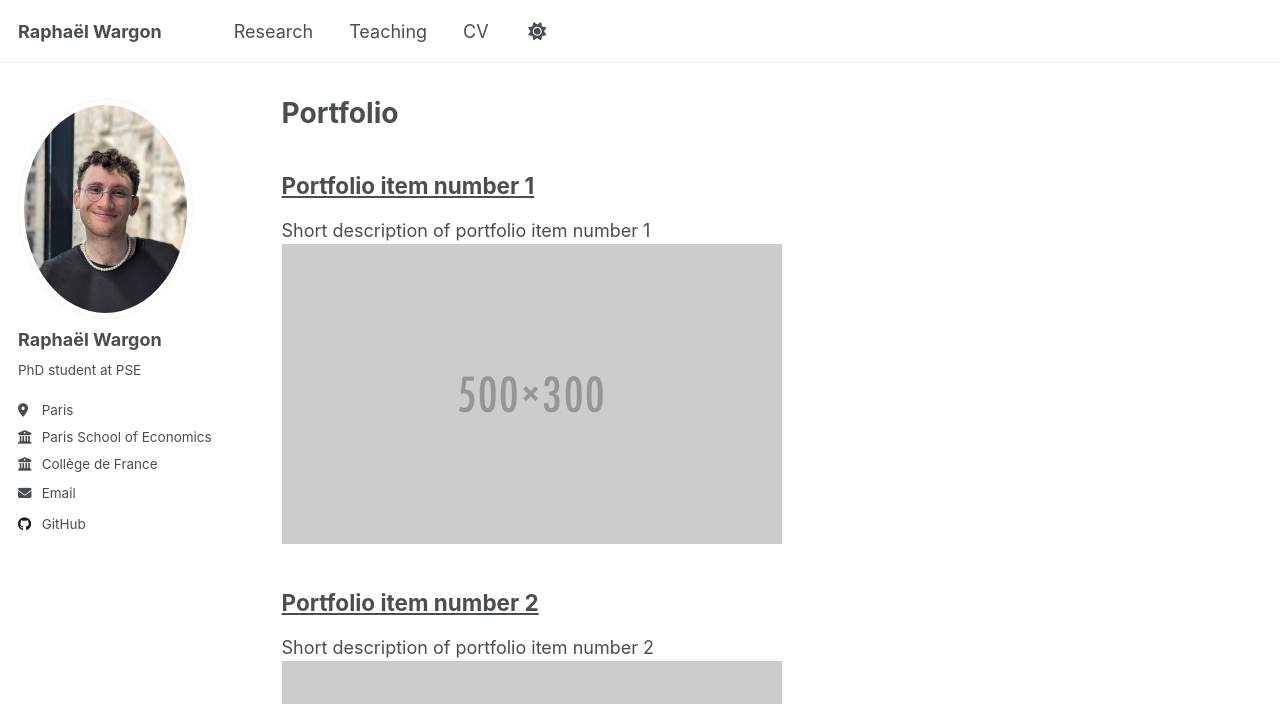
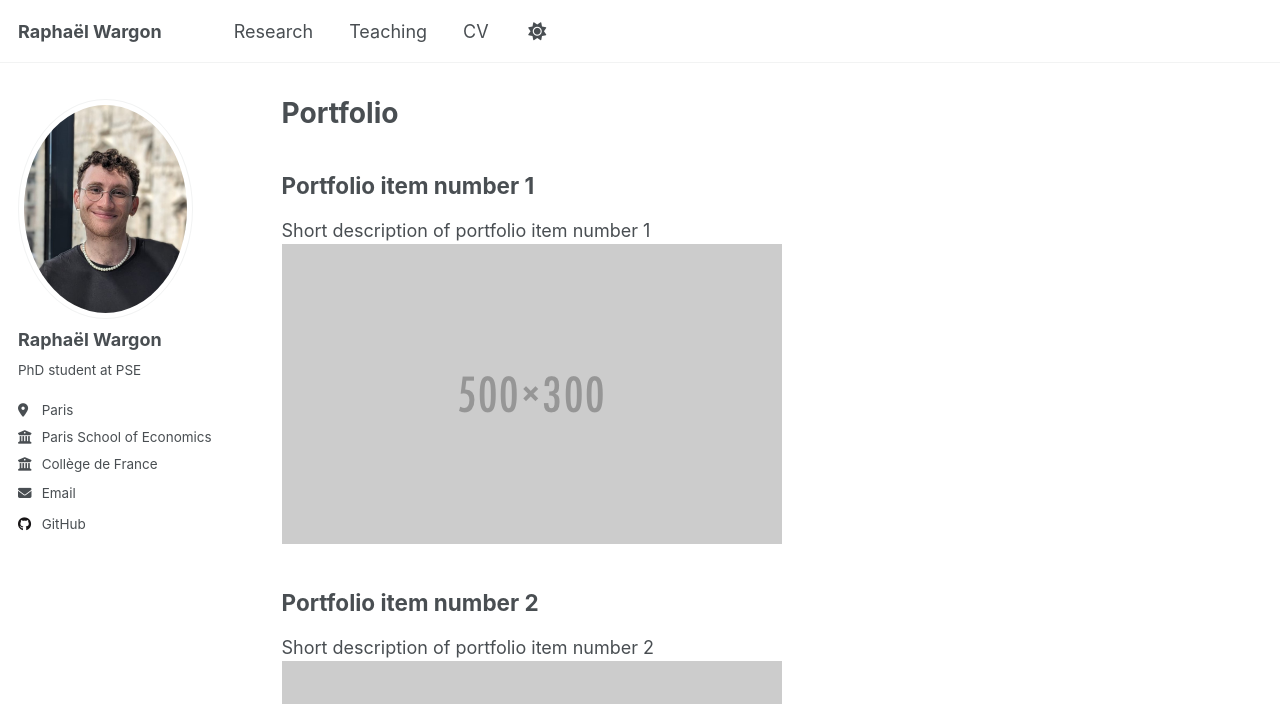
Before and after one commit to RaphaelWargon/raphaelwargon.github.io, a Jekyll site: the page built from _pages/portfolio.html, in a window 1280 px wide. Shown: the top 704 px of the page. Built offline with Jekyll 4.4.1, drawn with Linux system fonts in a browser that asks for light colours; a script that is not in the unit is left out.

Commit message:
Add hover styles for archive item links

```diff
--- a/_sass/layout/_archive.scss
+++ b/_sass/layout/_archive.scss
@@ -43,11 +43,19 @@
   margin-bottom: 0.25em;
   font-family: $sans-serif-narrow;
   color: var(--global-text-color);
+  a {
+    color: var(--global-text-color);
+    text-decoration: none;
+
+    &:hover {
+      color: var(--global-text-color);
+      text-decoration: underline;
+    }}
+
   a + a {
     opacity: 0.5;
   }
 }
-
 /* remove border*/
 .page__content {
 
```
